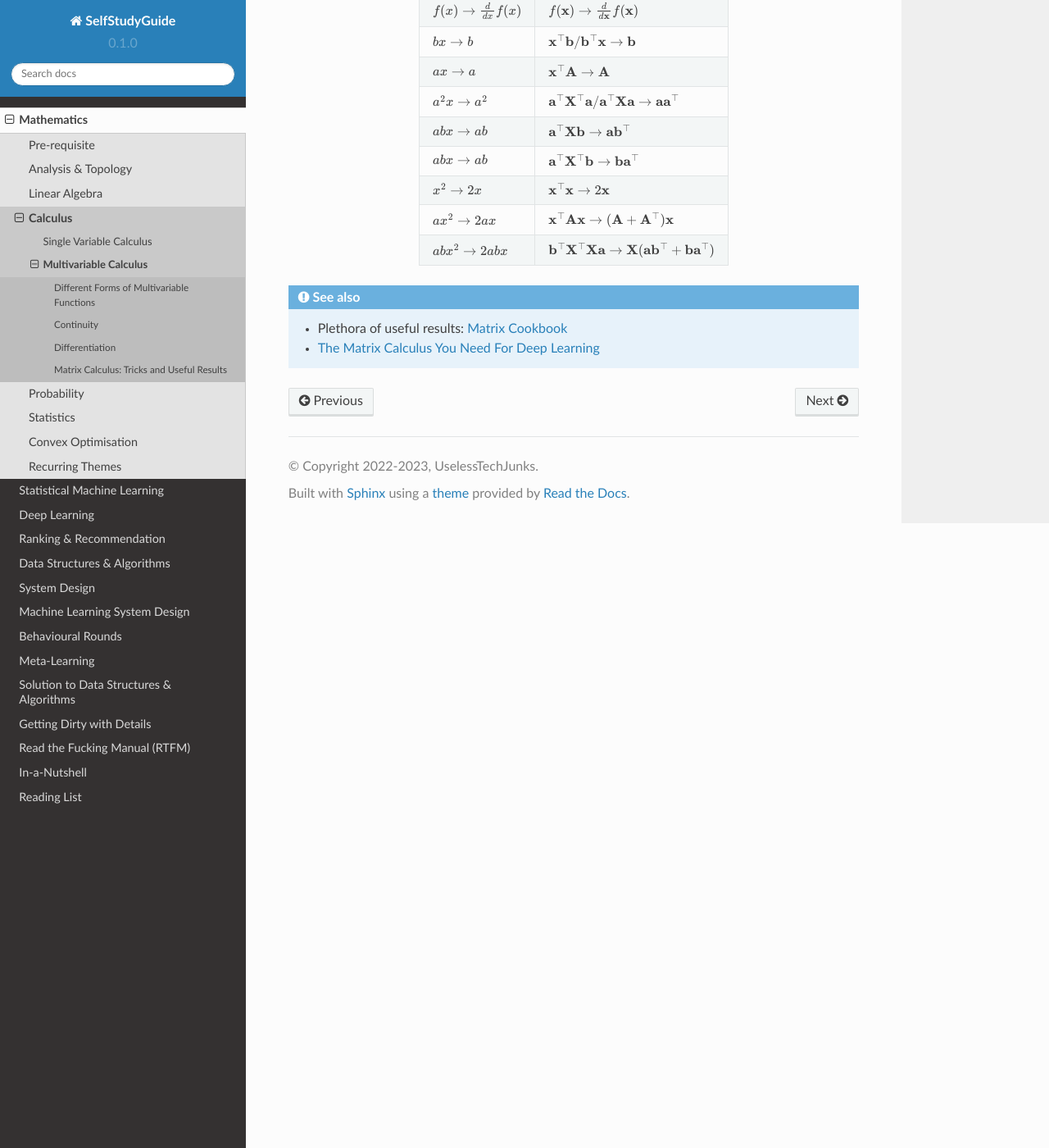
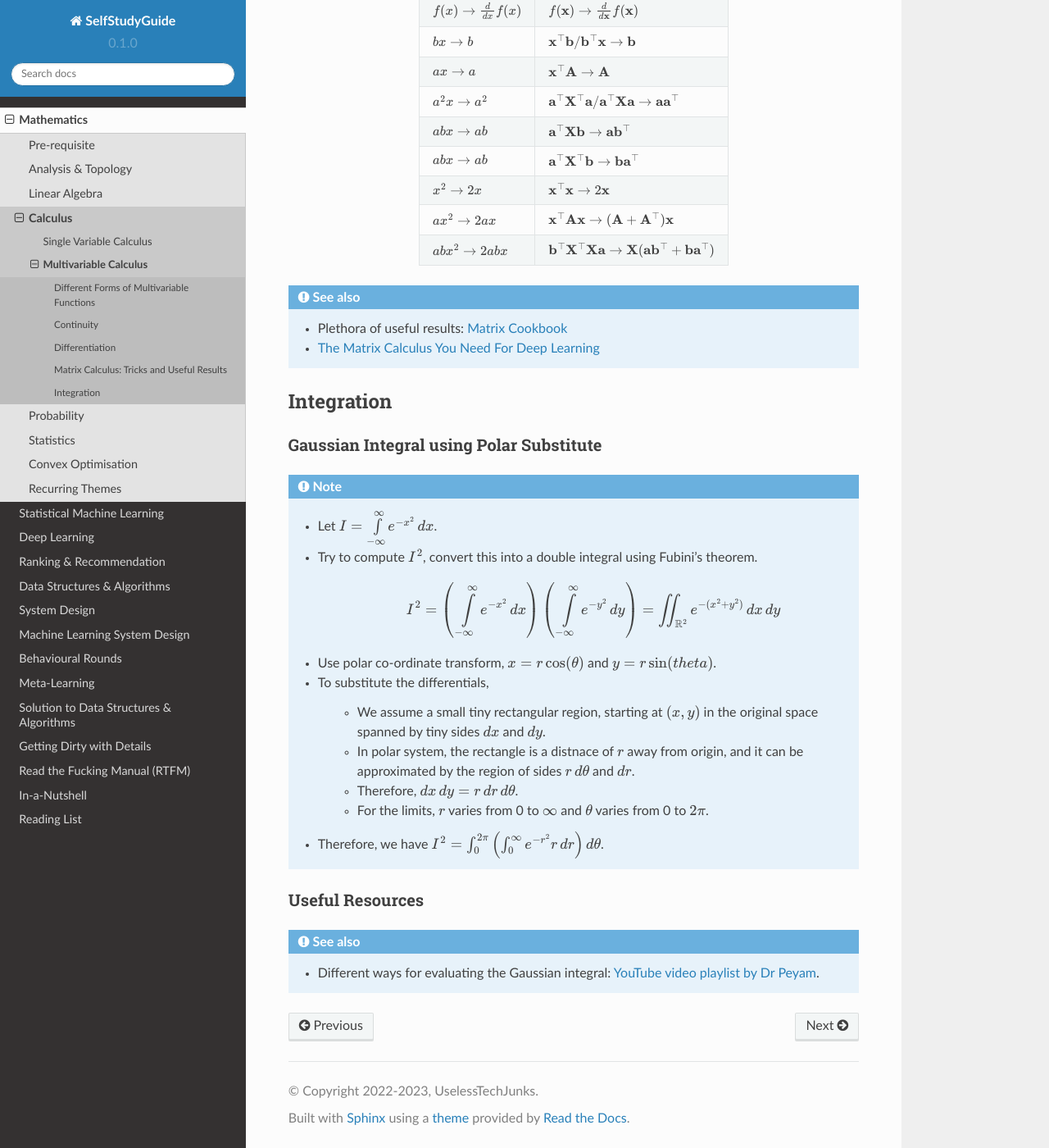
Before and after one commit to uselesstechjunks/leetcode, a Sphinx documentation site: the page built from docs/source/math/calc3/multi.rst, in a window 1280 px wide and 1400 px high, scrolled down 9374 px. Shown: the whole window at 82% size. Built offline with Sphinx 7.4.7 and the Read the Docs theme 2.0.0, drawn with Linux system fonts in a browser that asks for light colours.

Commit message:
Update multi.rst

```diff
--- a/docs/source/math/calc3/multi.rst
+++ b/docs/source/math/calc3/multi.rst
@@ -289,3 +289,27 @@ Useful Derivatives
 .. seealso::
 	* Plethora of useful results: `Matrix Cookbook <https://www.math.uwaterloo.ca/~hwolkowi/matrixcookbook.pdf>`_
 	* `The Matrix Calculus You Need For Deep Learning <https://arxiv.org/abs/1802.01528>`_
+
+**********************************************************
+Integration
+**********************************************************
+Gaussian Integral using Polar Substitute
+===========================================================
+.. note::
+	* Let :math:`I=\int\limits_{-\infty}^\infty e^{-x^2}\mathop{dx}`.
+	* Try to compute :math:`I^2`, convert this into a double integral using Fubini's theorem.
+
+		.. math:: I^2=\left(\int\limits_{-\infty}^\infty e^{-x^2}\mathop{dx}\right)\left(\int\limits_{-\infty}^\infty e^{-y^2}\mathop{dy}\right)=\iint_{\mathbb{R}^2}e^{-(x^2+y^2)}\mathop{dx}\mathop{dy}
+	* Use polar co-ordinate transform, :math:`x=r\cos(\theta)` and :math:`y=r\sin(theta)`.
+	* To substitute the differentials,
+
+		* We assume a small tiny rectangular region, starting at :math:`(x,y)` in the original space spanned by tiny sides :math:`\mathop{dx}` and :math:`\mathop{dy}`.
+		* In polar system, the rectangle is a distnace of :math:`r` away from origin, and it can be approximated by the region of sides :math:`r\mathop{d\theta}` and :math:`\mathop{dr}`.
+		* Therefore, :math:`\mathop{dx}\mathop{dy}=r\mathop{dr}\mathop{d\theta}`.
+		* For the limits, :math:`r` varies from 0 to :math:`\infty` and :math:`\theta` varies from 0 to :math:`2\pi`.
+	* Therefore, we have :math:`I^2=\int_0^{2\pi}\left(\int_0^\infty e^{-r^2}r\mathop{dr}\right)\mathop{d\theta}`.
+
+Useful Resources
+===========================================================
+.. seealso::
+	* Different ways for evaluating the Gaussian integral: `YouTube video playlist by Dr Peyam <https://www.youtube.com/watch?v=HcneBkidSDQ&list=PLJb1qAQIrmmCgLyHWMXGZnioRHLqOk2bW>`_.
```
